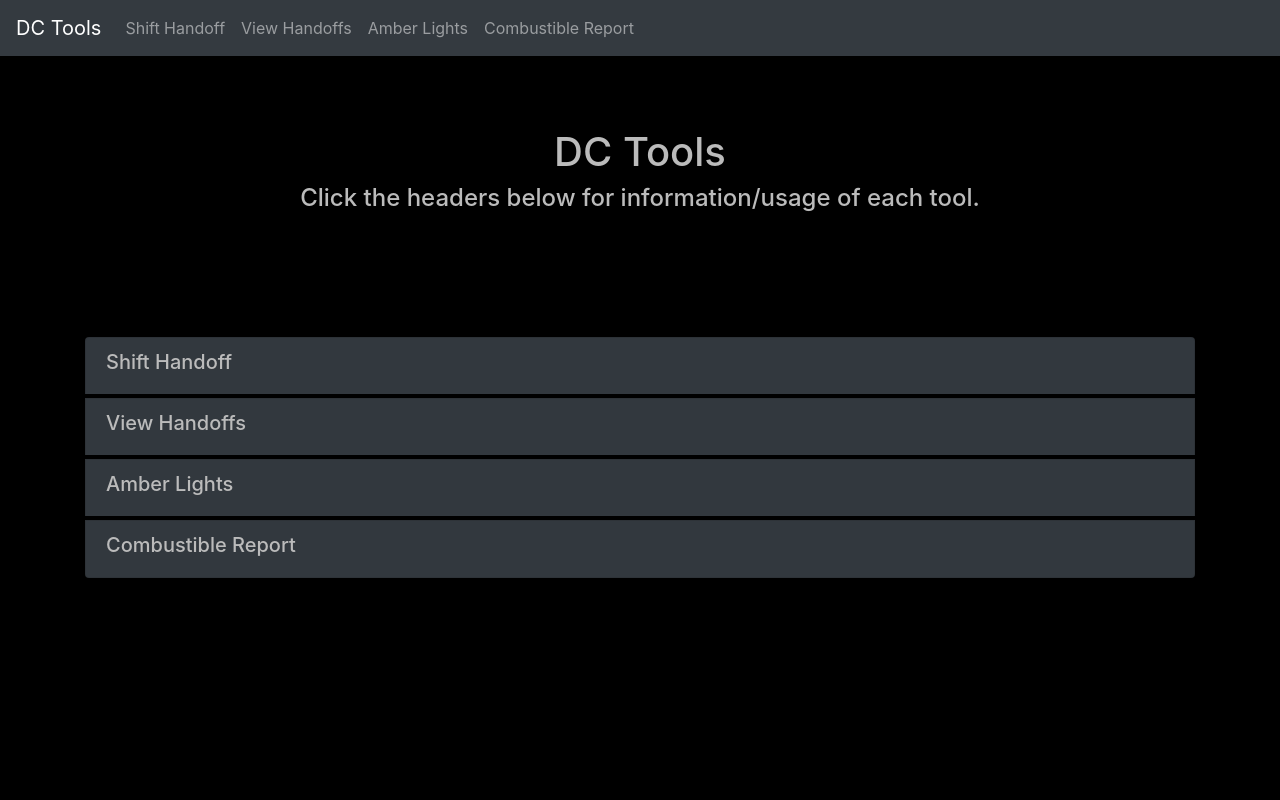
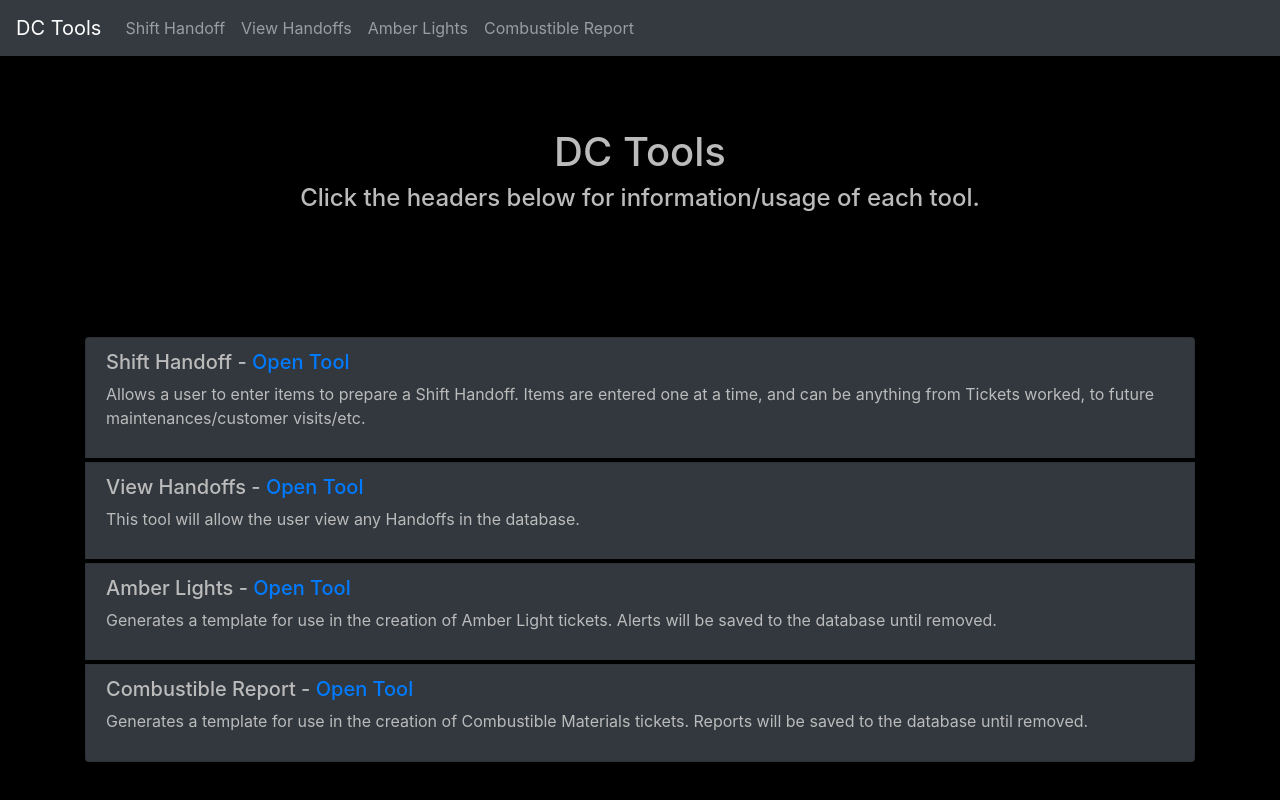
Before and after one commit to GregoryDesmarais/dcTools, a React (Create React App) app in the folder client/: page / in a window 1280 px wide. Built offline with nearby package versions, Linux system fonts and the light colour scheme.

Commit message:
Updating Main to provide more information about each tool up front.

```diff
--- a/client/src/pages/Main/index.js
+++ b/client/src/pages/Main/index.js
@@ -15,6 +15,9 @@ class Main extends Component {
                     <Col>
                         <Jumbotron>
                             <h1 className="text-center">DC Tools</h1>
+                            {/* <h4 className="text-center">
+                                DC Tools is a set of Quality of Life tools created for Data Center Technicians.
+                            </h4> */}
                             <h4 className="text-center">Click the headers below for information/usage of each tool.</h4>
                         </Jumbotron>
                     </Col>
@@ -23,10 +26,13 @@ class Main extends Component {
                     <Col>
                         <Accordion>
                             <Card bg="dark">
-                                <Accordion.Toggle as={Card.Header} eventKey="0"><h5>Shift Handoff</h5></Accordion.Toggle>
+                                <Accordion.Toggle as={Card.Header} eventKey="0">
+                                    <h5>Shift Handoff - <a href="/handoff">Open Tool</a></h5>
+                                    <p>Allows a user to enter items to prepare a Shift Handoff.  Items are entered one at a time, and can be anything from Tickets worked, to future maintenances/customer visits/etc.</p>
+
+                                </Accordion.Toggle>
                                 <Accordion.Collapse eventKey="0">
                                     <Card.Body>
-                                        <p>Allows a user to enter items to prepare a Shift Handoff.  Items are entered one at a time, and can be anything from Tickets worked, to future maintenances/customer visits/etc.</p>
                                         <h5>Shift Info</h5>
                                         <ul>
                                             <li><strong>Shift</strong> - The Shift the user is currently working.</li>
@@ -66,10 +72,12 @@ class Main extends Component {
                                 </Accordion.Collapse>
                             </Card>
                             <Card bg="dark">
-                                <Accordion.Toggle as={Card.Header} eventKey="1"><h5>View Handoffs</h5></Accordion.Toggle>
+                                <Accordion.Toggle as={Card.Header} eventKey="1">
+                                    <h5>View Handoffs - <a href="/viewhandoff">Open Tool</a></h5>
+                                    <p>This tool will allow the user view any Handoffs in the database.</p>
+                                </Accordion.Toggle>
                                 <Accordion.Collapse eventKey="1">
                                     <Card.Body>
-                                        <p>This tool will allow the user view any Handoffs in the database.</p>
                                         <p>Handoffs can be filtered by the following:</p>
                                         <ul>
                                             <li>Shift - Typically 1st, 2nd, 3rd.</li>
@@ -82,13 +90,15 @@ class Main extends Component {
                                 </Accordion.Collapse>
                             </Card>
                             <Card bg="dark">
-                                <Accordion.Toggle as={Card.Header} eventKey="2"><h5>Amber Lights</h5></Accordion.Toggle>
+                                <Accordion.Toggle as={Card.Header} eventKey="2">
+                                    <h5>Amber Lights - <a href="/amber">Open Tool</a></h5>
+                                    <p>
+                                        Generates a template for use in the creation of Amber Light tickets.
+                                        Alerts will be saved to the database until removed.
+                                    </p>
+                                </Accordion.Toggle>
                                 <Accordion.Collapse eventKey="2">
                                     <Card.Body>
-                                        <p>
-                                            Generates a template for use in the creation of Amber Light tickets.
-                                            Alerts will be saved to the database until removed.
-                                        </p>
                                         <h5>Add New Alert</h5>
                                         <ul>
                                             <li><strong>Cabinet Location</strong> - Name of the cabinet of the device in alarm.</li>
@@ -109,10 +119,12 @@ class Main extends Component {
                                 </Accordion.Collapse>
                             </Card>
                             <Card bg="dark">
-                                <Accordion.Toggle as={Card.Header} eventKey="3"><h5>Combustible Report</h5></Accordion.Toggle>
+                                <Accordion.Toggle as={Card.Header} eventKey="3">
+                                    <h5>Combustible Report - <a href="/combustible">Open Tool</a></h5>
+                                    <p>Generates a template for use in the creation of Combustible Materials tickets. Reports will be saved to the database until removed.</p>
+                                </Accordion.Toggle>
                                 <Accordion.Collapse eventKey="3">
                                     <Card.Body>
-                                        <p>Generates a template for use in the creation of Combustible Materials tickets. Reports will be saved to the database until removed.</p>
                                         <h5>Add New Report</h5>
                                         <ul>
                                             <li><strong>Cabinet Location</strong> - Name of the cabinet of the device in alarm.</li>
```
Also changed, not shown: 1 other file (tests, documents, lock files or other folders).
